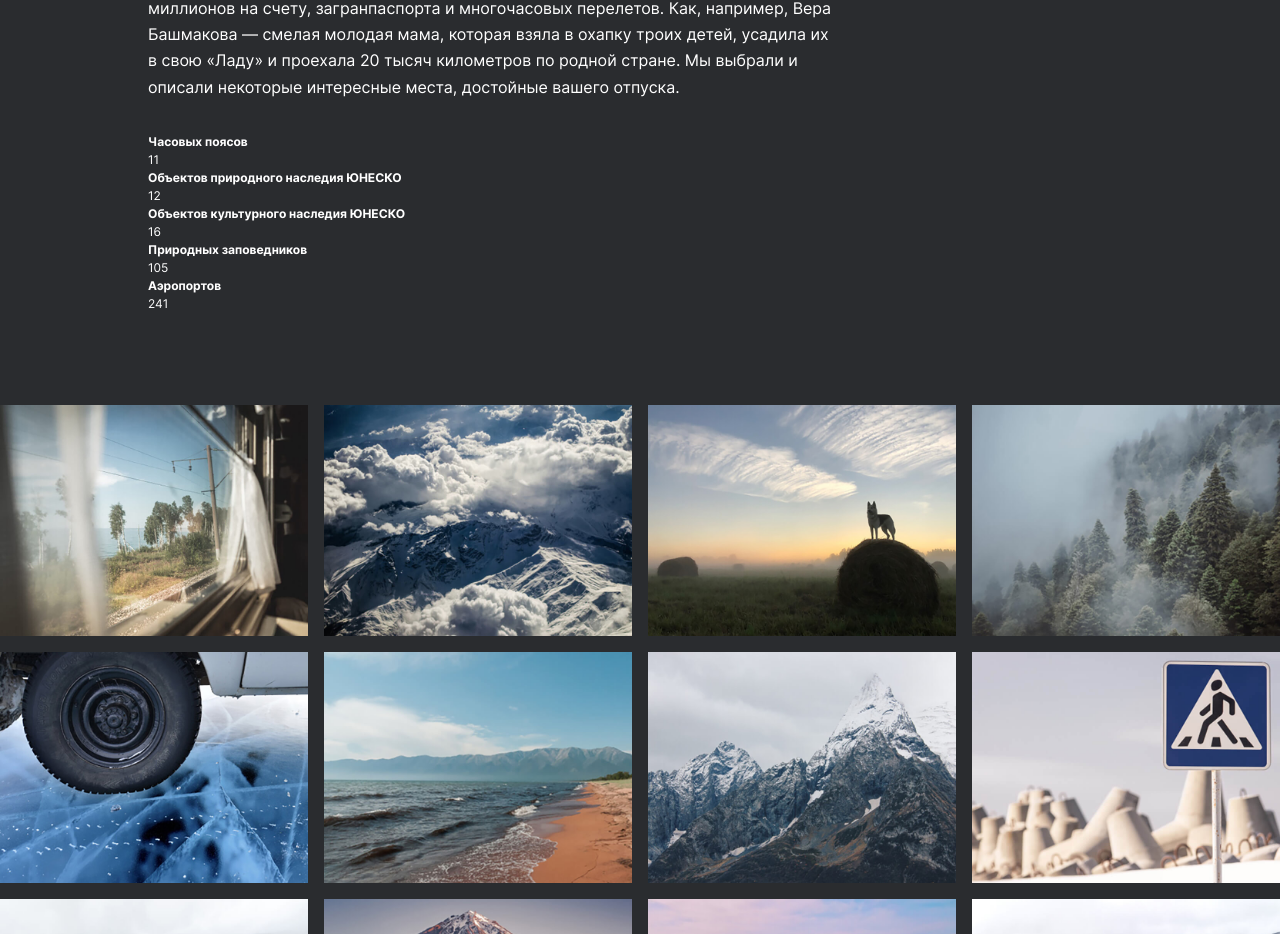
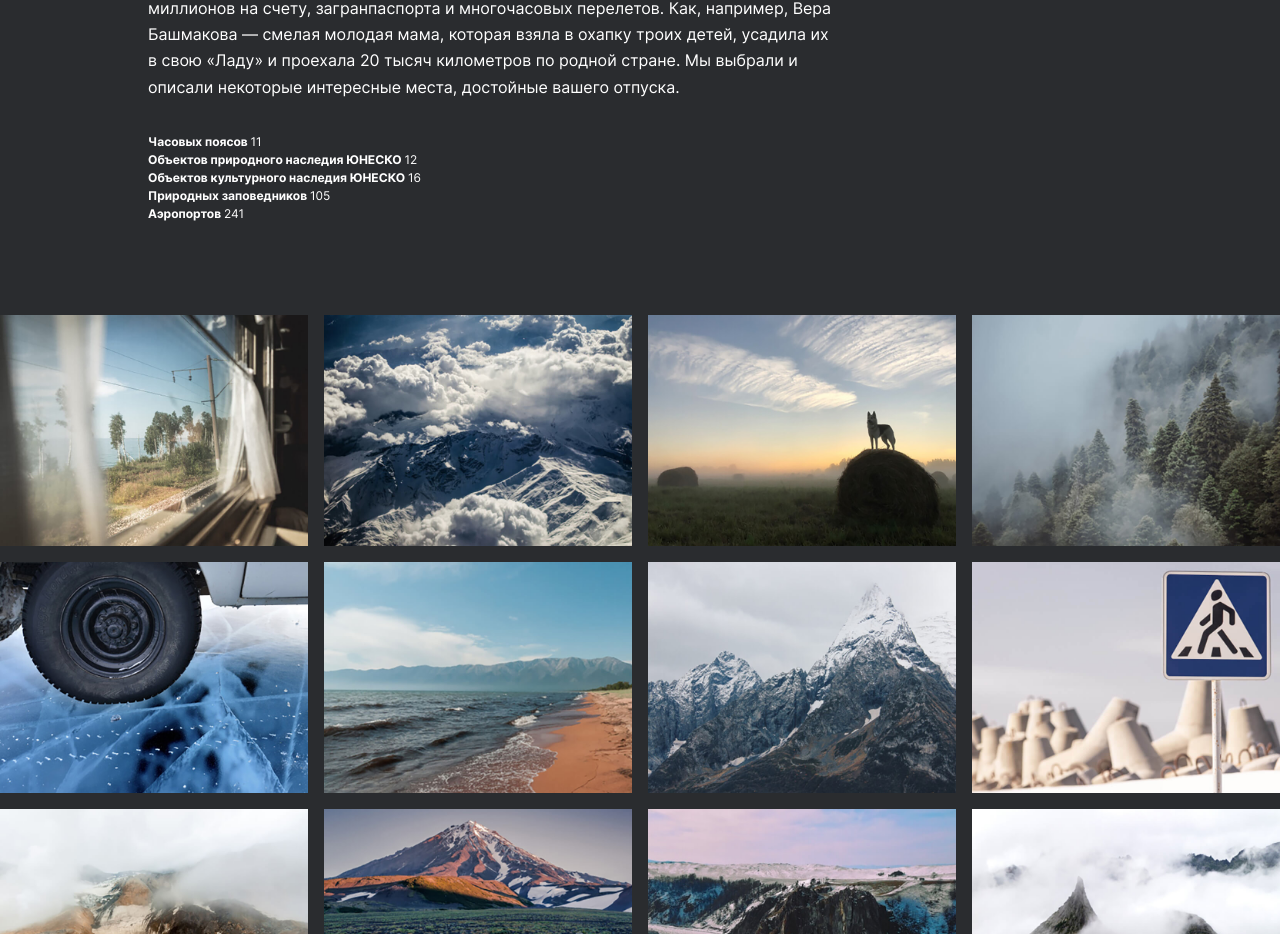
Before and after one commit to sergejjlozjuk/russian-travel, a plain HTML site: page index.html in a window 1280 px wide. Shown: the part 1440-2374 px from the top of the page. Drawn offline with Linux system fonts and the light colour scheme.

Commit message:
исправление ошибок

```diff
--- a/blocks/intro/__list/__list_value/intro__list_value.css
+++ b/blocks/intro/__list/__list-value/intro__list-value.css
@@ -1,4 +1,4 @@
-.intro__list_value{
+.intro__list-value{
     margin: 0;
     padding: 0;
     font-weight: normal;
--- a/index.css
+++ b/index.css
@@ -13,7 +13,7 @@
 @import url(./blocks/intro/__list/intro__list.css);
 @import url(./blocks/intro/__text/intro__text.css);
 @import url(./blocks/intro/__title/intro__title.css);
-@import url(./blocks/intro/__list/__list_value/intro__list_value.css);
+@import url(./blocks/intro/__list/__list-value/intro__list-value.css);
 @import url(./blocks/photo-grid/photo-grid.css);
 @import url(./blocks/photo-grid/__item/photo-grid__item.css);
 @import url(./blocks/place/place.css);
--- a/index.html
+++ b/index.html
@@ -30,11 +30,11 @@
             <h2 class="intro__title">Чего мы там не видели?</h2>
             <p class="intro__text">По опросам ВЦИОМ, 95% россиян мечтают куда-нибудь поехать, но только 36% планируют провести отпуск в родной стране. Мол, чего мы тут, дома, не видели? На самом деле, Россия — это целая вселенная с ласковым морем юга, густыми лесами Саян и суровыми льдами плато Путорана. А ещё увидеть все эти красоты можно без миллионов на счету, загранпаспорта и многочасовых перелетов. Как, например, Вера Башмакова — смелая молодая мама, которая взяла в охапку троих детей, усадила их в свою «Ладу» и проехала 20 тысяч километров по родной стране. Мы выбрали и описали некоторые интересные места, достойные вашего отпуска.</p>
             <ul class="intro__list">
-                <li>Часовых поясов <h4 class="intro__list_value">11</h4></li>
-                <li>Объектов природного наследия ЮНЕСКО <h4 class="intro__list_value">12</h4></li>
-                <li>Объектов культурного наследия ЮНЕСКО <h4 class="intro__list_value">16</h4></li>
-                <li>Природных заповедников <h4 class="intro__list_value">105</h4></li>
-                <li>Аэропортов <h4 class="intro__list_value">241</h4></li>
+                <li class="intro__list-item">Часовых поясов <span class="intro__list-value">11</span></li>
+                <li class="intro__list-item">Объектов природного наследия ЮНЕСКО <span class="intro__list-value">12</span></li>
+                <li class="intro__list-item">Объектов культурного наследия ЮНЕСКО <span class="intro__list-value">16</span></li>
+                <li class="intro__list-item">Природных заповедников <span class="intro__list-value">105</span></li>
+                <li class="intro__list-item">Аэропортов <span class="intro__list-value">241</span></li>
             </ul>
         </section>
         <section class="photo-grid">
```
